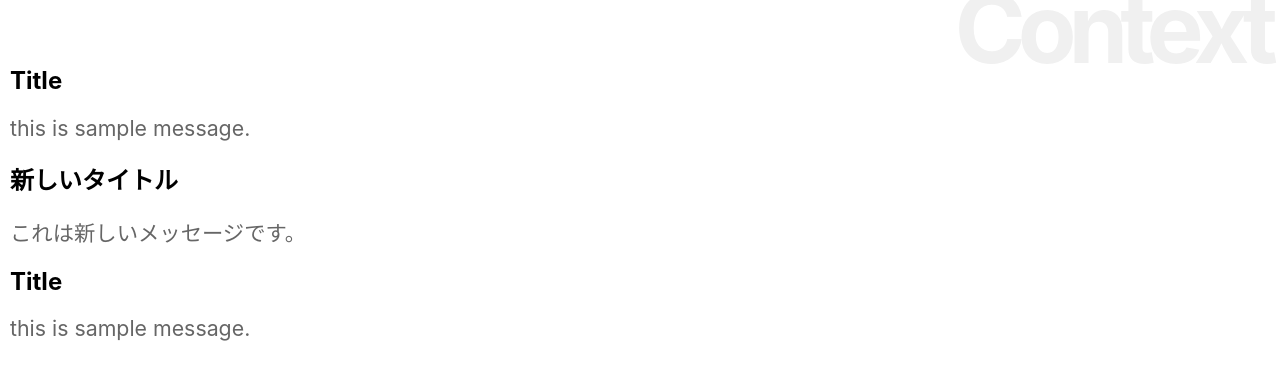
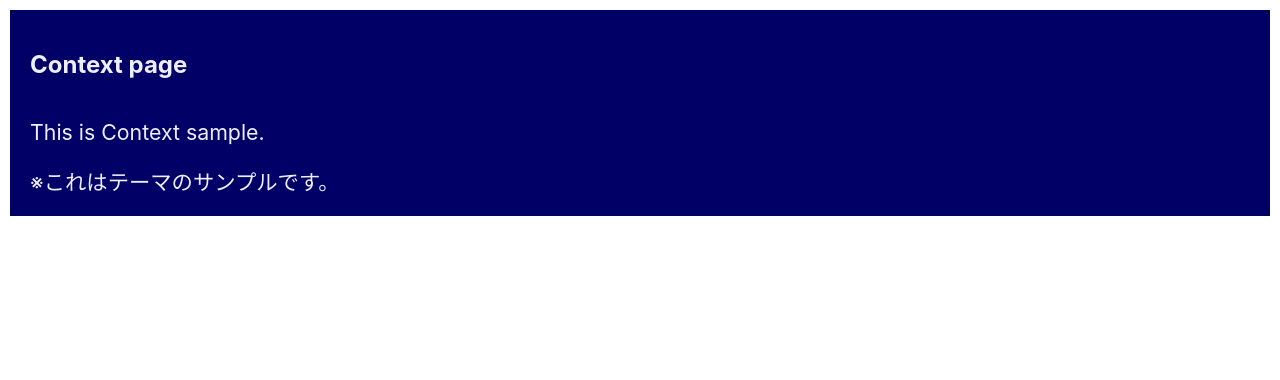
Before and after one commit to yuki-tomioka/react.js-and-next.js-super-introduction, a React (Create React App) app in the folder react_app/: page / in a window 1280 px wide. Shown: the top 380 px of the page. Built offline with nearby package versions, Linux system fonts and the light colour scheme.

Commit message:
create theme with context

```diff
--- a/react_app/src/App.js
+++ b/react_app/src/App.js
@@ -2,55 +2,54 @@
 import Rect from "./React";
 import './App.css';
 
-let data = {
-  title: "Title",
-  message: "this is sample message.",
+let theme = {
+  light: {
+    backgroundColor: "#eef",
+    color: "#006",
+    padding: "10px",
+  },
+  dark: {
+    backgroundColor: "#006",
+    color: "#eef",
+    padding: "10px",
+  },
 };
 
-const SampleContext = React.createContext(data);
+const ThemeContext = React.createContext(theme.dark);
 
 class App extends Component {
-  newdata = {
-    title: "新しいタイトル",
-    message: "これは新しいメッセージです。",
-  }
+  static contextType = ThemeContext;
 
   render() {
     return(
-      <div>
-        <h1>Context</h1>
-        <Title />
-        <Message />
-        <SampleContext.Provider value={this.newdata}>
-          <Title />
-          <Message />
-        </SampleContext.Provider>
-        <Title />
-        <Message />
+      <div style={this.context}>
+        <Title value="Context page" />
+        <Message value="This is Context sample." />
+        <Message value="※これはテーマのサンプルです。" />
       </div>
     );
   }
 }
 
 class Title extends Component {
-  static contextType = SampleContext;
+  static contextType = ThemeContext;
 
   render() {
     return(
       <div>
-        <h2>{this.context.title}</h2>
+        <h2 style={this.context}>{this.props.value}</h2>
       </div>
     );
   }
 }
 
 class Message extends Component {
-  static contextType = SampleContext;
+  static contextType = ThemeContext;
 
   render() {
     return(
       <div>
-        <p>{this.context.message}</p>
+        <p style={this.context}>{this.props.value}</p>
       </div>
     )
   }
```
